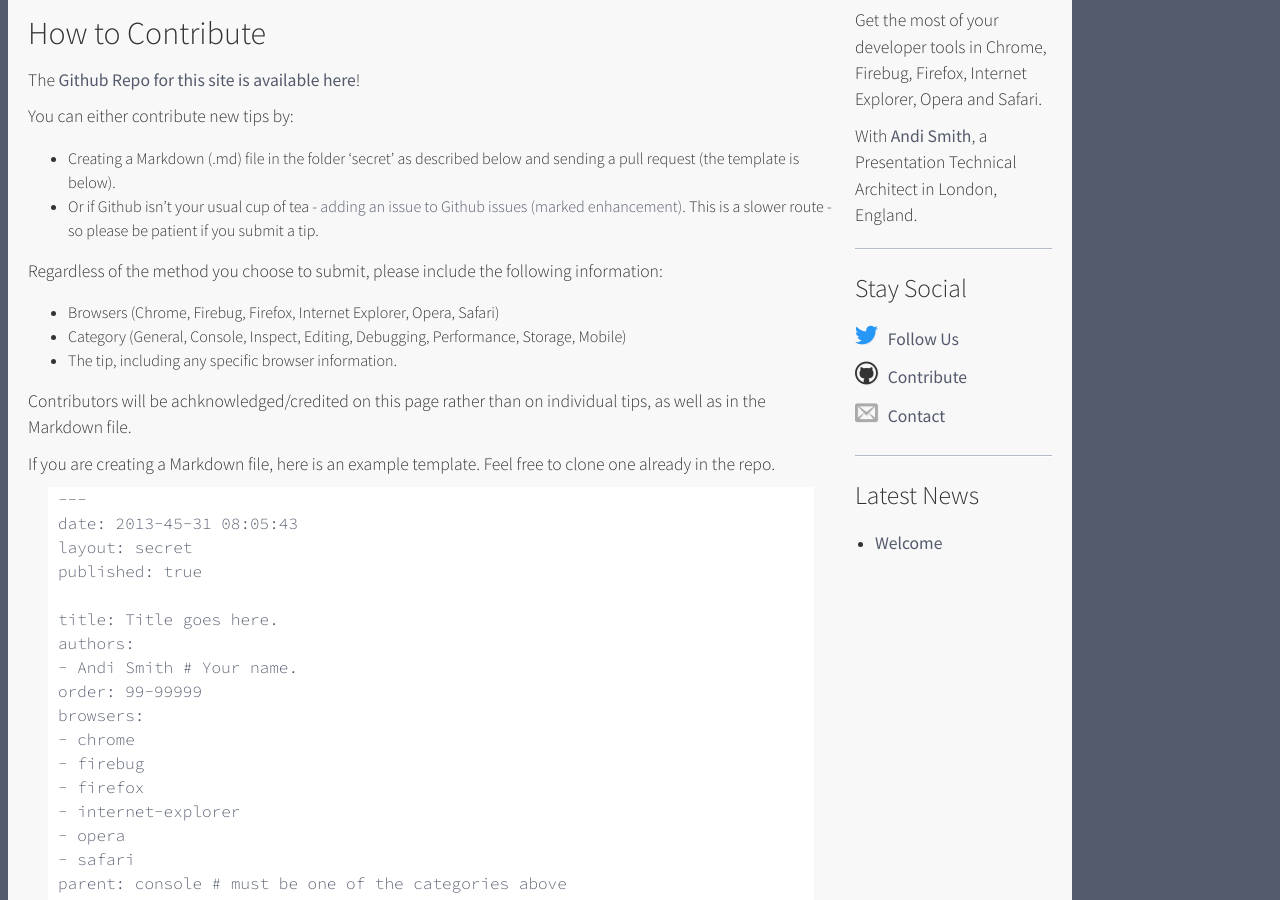
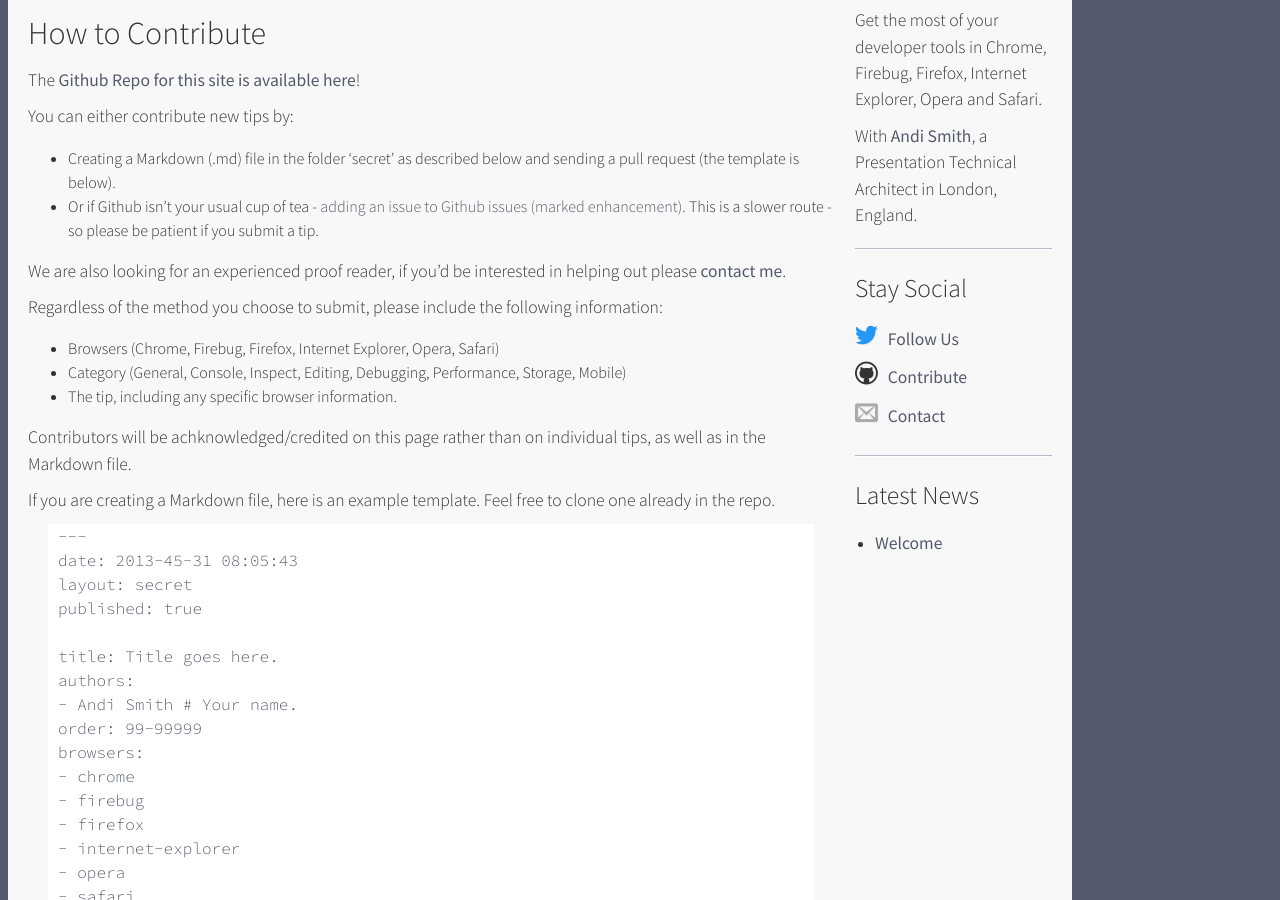
Before and after one commit to andismith/dev-tool-secrets, a Jekyll site: the page built from contribute/index.md, in a window 1280 px wide and 900 px high, scrolled down 359 px. Built offline with Jekyll 4.4.1, drawn with Linux system fonts in a browser that asks for light colours; nearby versions of some CDN libraries; library files that are not in the unit come from our copies; Markdown is read by kramdown in place of the engine named in the settings.

Commit message:
Asking about a proofreader

```diff
--- a/contribute/index.md
+++ b/contribute/index.md
@@ -21,6 +21,8 @@
 
 * Creating a Markdown (.md) file in the folder 'secret' as described below and sending a pull request (the template is below).
 * Or if Github isn't your usual cup of tea - <a href="https://github.com/andismith/dev-tool-secrets/issues">adding an issue to Github issues (marked enhancement)</a>. This is a slower route - so please be patient if you submit a tip.
+
+We are also looking for an experienced proof reader, if you'd be interested in helping out please <a href="http://www.andismith.com/contact" target="_blank">contact me</a>.
 
 Regardless of the method you choose to submit, please include the following information:
 * Browsers (Chrome, Firebug, Firefox, Internet Explorer, Opera, Safari)
```
